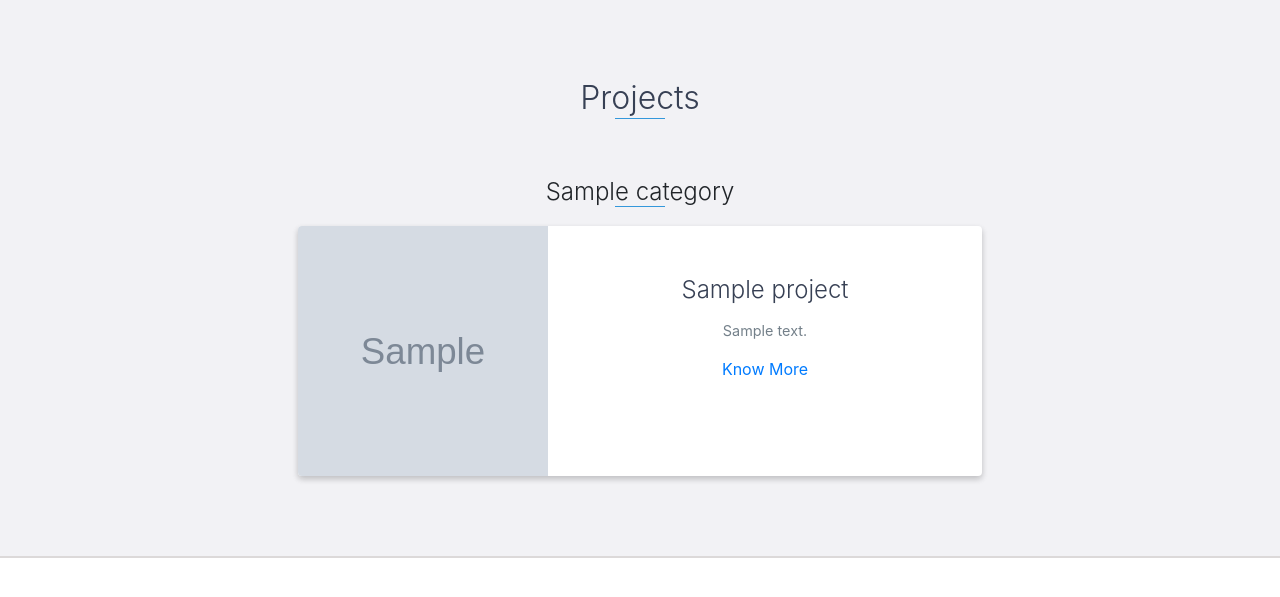
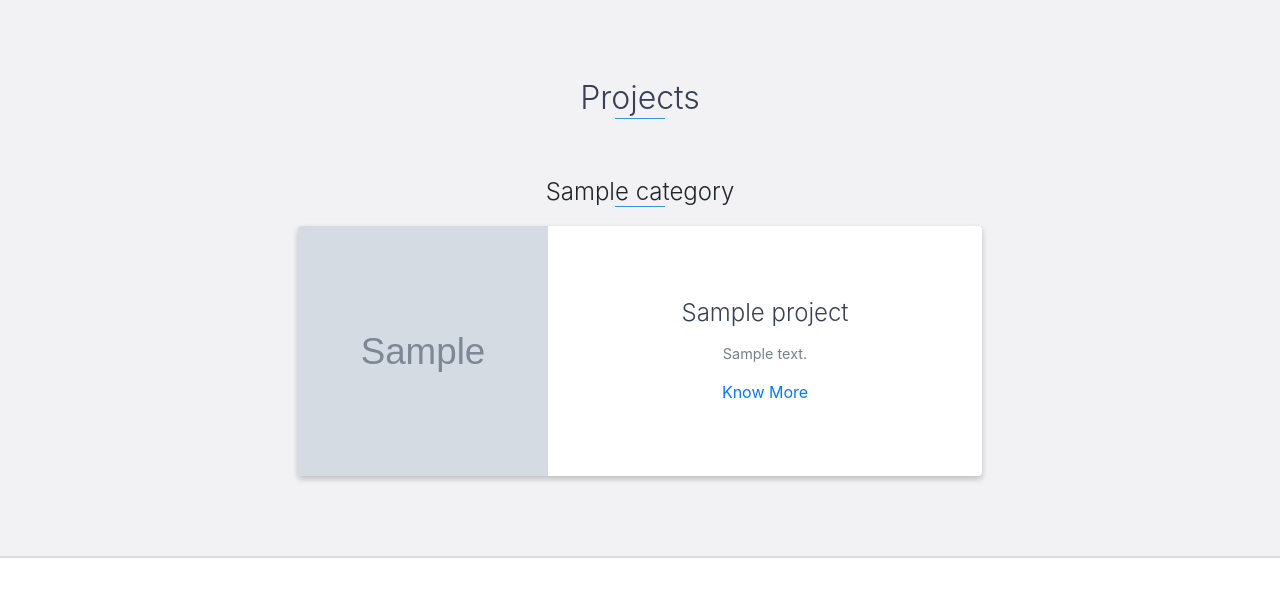
Before and after one commit to sushantnadkar/django-personal-website, a Django app: template templates/portfolio.html in a window 1280 px wide. Shown: the part 2539-3136 px from the top of the page. Run offline with Django 3.2, Linux system fonts and the light colour scheme; the template is opened without the code that fills it: values named after a table or form of the project are taken from there, others are empty; tables that the repository leaves empty hold one stand-in row (Sample ...); some libraries are stand-ins or nearby versions.

Commit message:
Minor css changes Removed commented code

```diff
--- a/static/stylesheet/portfolio.css
+++ b/static/stylesheet/portfolio.css
@@ -559,19 +559,27 @@ h3.heading {
 .project-image img {
     width: 250px;
     height: 250px;
+    object-fit: cover;
 }
 
 .project-info {
     margin: auto;
-    padding: 0 3em;
+    padding: 0 1em;
     height: 250px;
+    display: flex;
+    flex-direction: column;
+    justify-content: center;
+}
+
+.project-info div {
+    display: none;
 }
 
 .project-info h3 {
     font-size: 1.5em;
     font-weight: 300;
     color: #374054;
-    margin: 50px 0 15px 0
+    margin-bottom: 15px;
 }
 
 .project-info p {
```
Also changed, not shown: templates/portfolio.html (+0 -35 lines).
